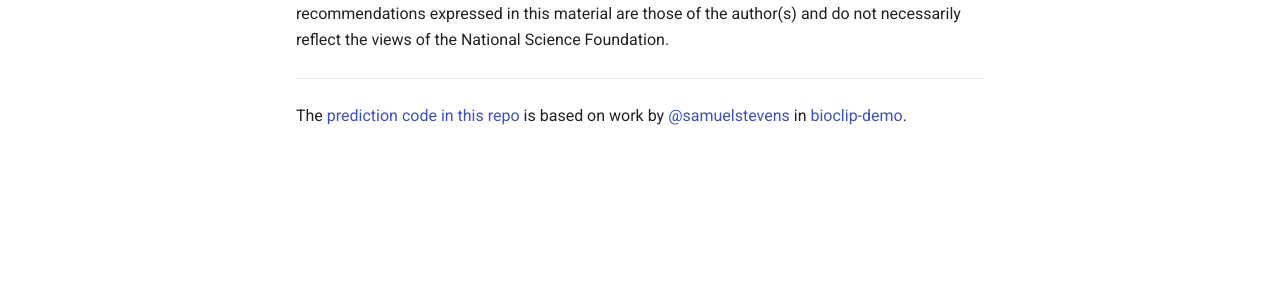
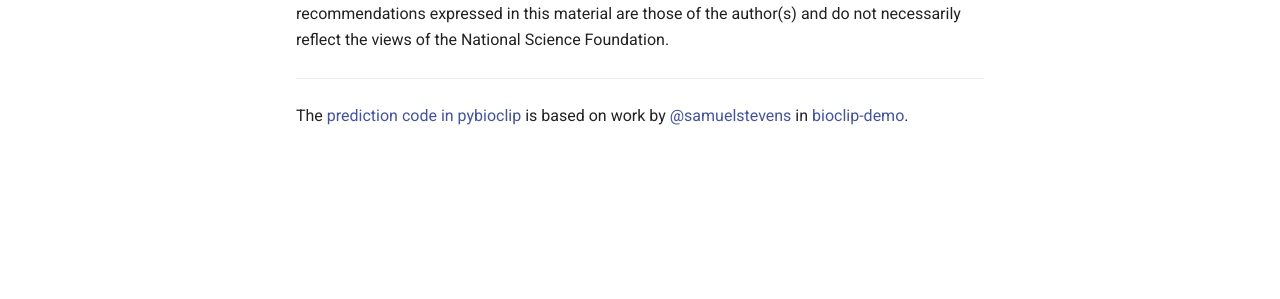
Before and after one commit to Imageomics/pybioclip, an MkDocs documentation site: the page built from docs/acknowledgments.md, in a window 1280 px wide. Shown: the part 303-602 px from the top of the page. Built offline with MkDocs 1.6.1 and Material for MkDocs 9.7.7, drawn with Linux system fonts in a browser that asks for light colours; comment, search, counter and statistics services are not loaded.

Commit message:
Fix Acknowledgments predict.py link
Fixes #71

```diff
--- a/docs/acknowledgments.md
+++ b/docs/acknowledgments.md
@@ -4,4 +4,4 @@
 
 ---
 
-The [prediction code in this repo](src/bioclip/predict.py) is based on work by [@samuelstevens](https://github.com/samuelstevens) in [bioclip-demo](https://huggingface.co/spaces/imageomics/bioclip-demo/tree/ef075807a55687b320427196ac1662b9383f988f).
+The [prediction code in pybioclip](https://github.com/Imageomics/pybioclip/blob/main/src/bioclip/predict.py) is based on work by [@samuelstevens](https://github.com/samuelstevens) in [bioclip-demo](https://huggingface.co/spaces/imageomics/bioclip-demo/tree/ef075807a55687b320427196ac1662b9383f988f).
```
